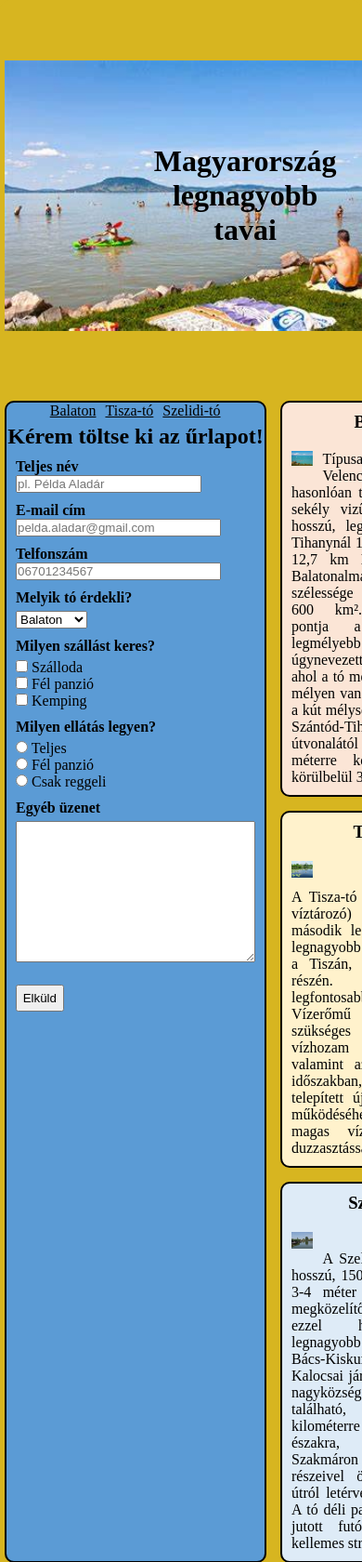
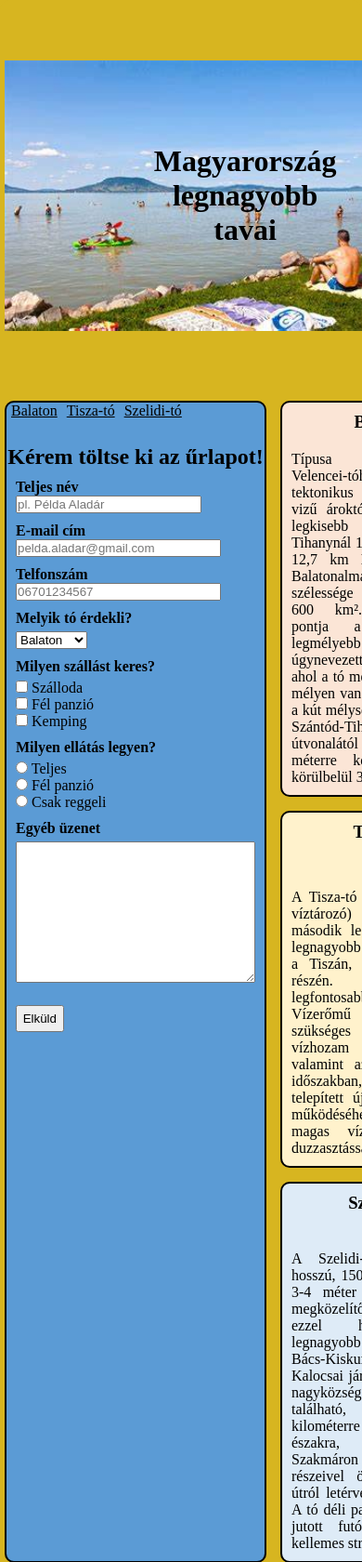
Before and after one commit to grenata36/grenata36.github.io, a PHP site: page /hazi_feladat/10.21/index.html in a window 390 px wide; the page is wider, and only the part inside the window is pictured. Shown: the top 1680 px of that part at 93% size. Run offline with PHP 8.4, Linux system fonts and the light colour scheme.

Commit message:
responziv

```diff
--- a/hazi_feladat/10.21/css/style.css
+++ b/hazi_feladat/10.21/css/style.css
@@ -156,4 +156,16 @@ footer {
         width: 100%;
         background-color: #D7B520;
     }
+
+    img {
+        display: none;
+    }
+
+    h2 {
+        padding-top: 35px;
+    }
+
+    nav {
+        width: 100%;
+    }
 }
```
